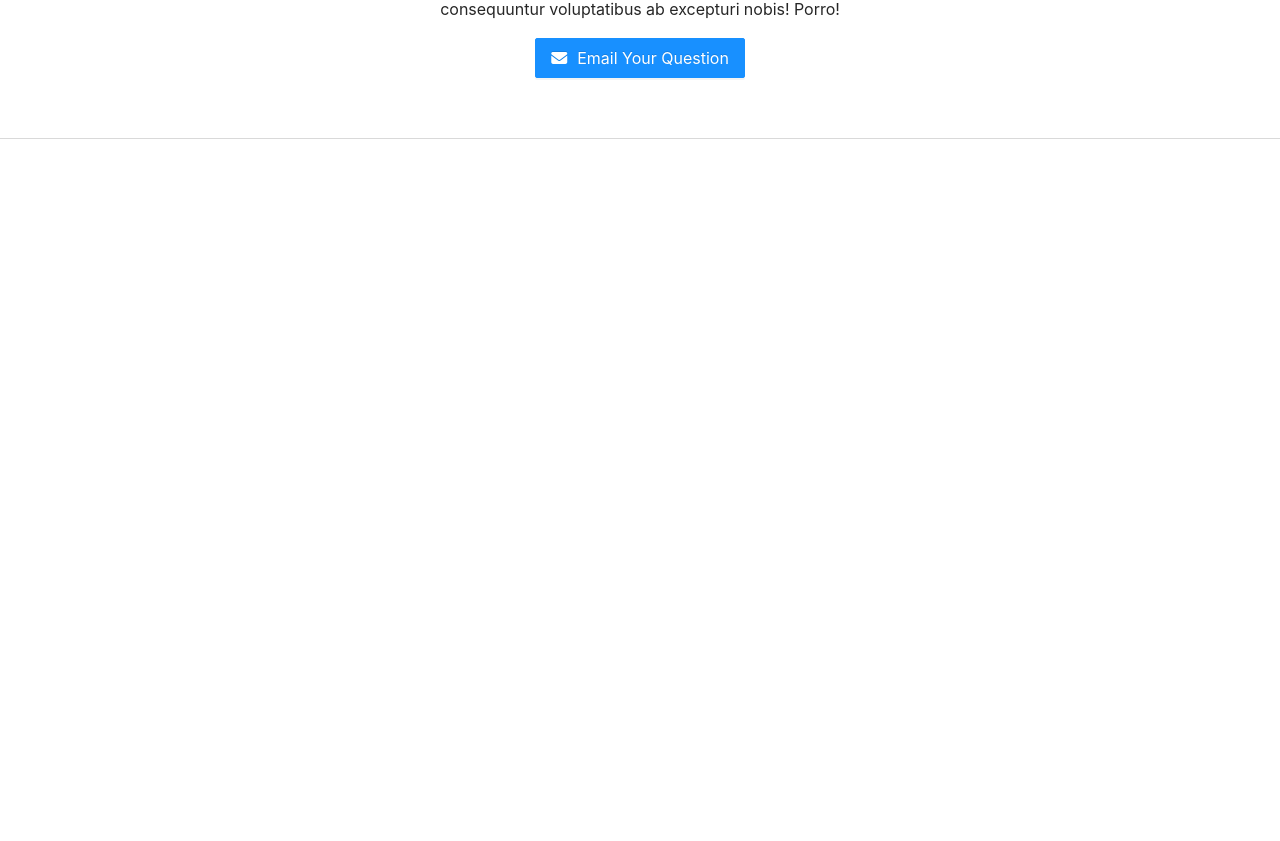
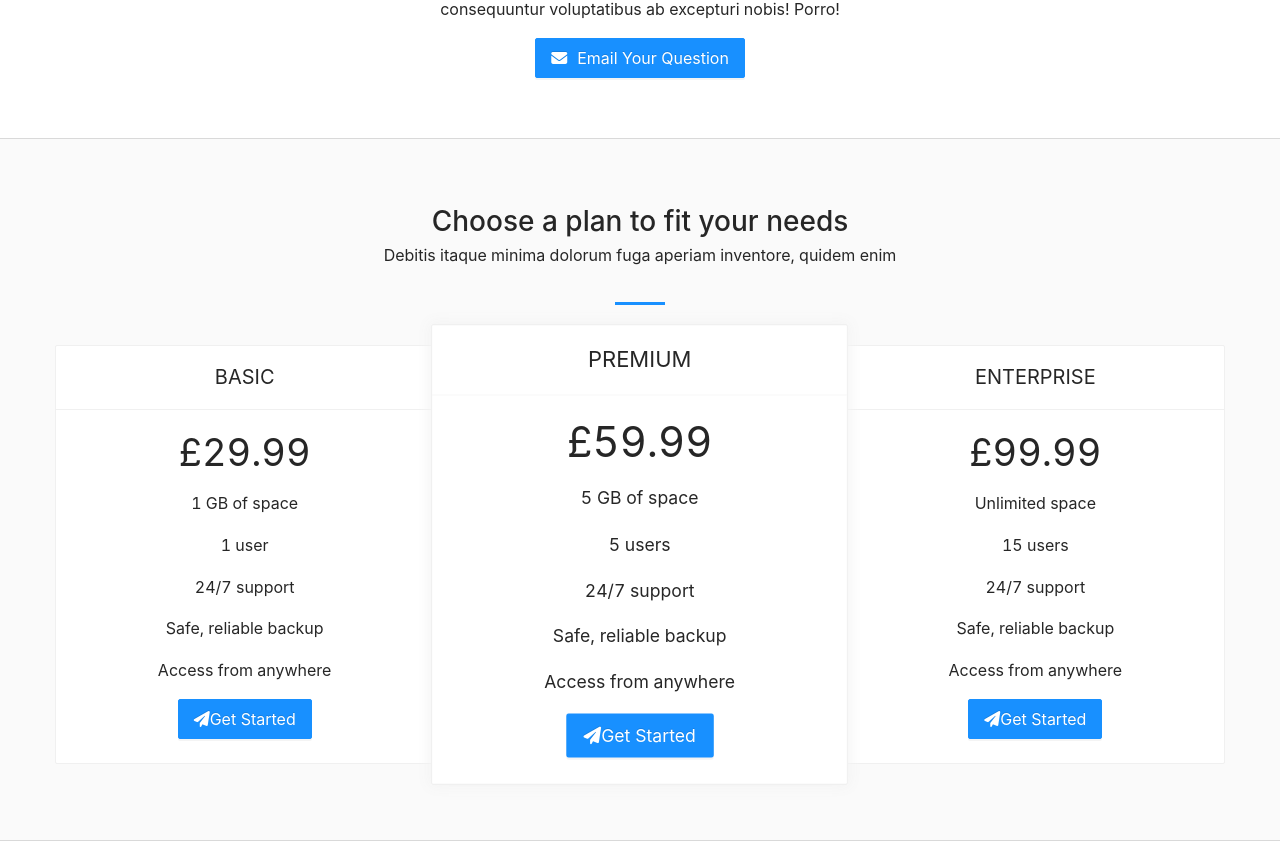
Before and after one commit to MRofiqulIlmi/ANTD_Learn_Bibek_yt, a React (Create React App) app: page / in a window 1280 px wide. Shown: the part 3316-4157 px from the top of the page. Before the commit the page ends 3455 px from the top, so only its background shows below. Built offline with nearby package versions, Linux system fonts and the light colour scheme.

Commit message:
list and card component

```diff
--- /dev/null
+++ b/src/components/home/pricing.js
@@ -0,0 +1,90 @@
+import React from "react";
+import {Card, List, Button} from "antd";
+
+
+const data = [
+    {
+        title: 'Basic',
+        content: [
+          {
+            price: '£29.99',
+            space: '1 GB of space',
+            user: '1 user',
+            support: '24/7 support',
+            backup: 'Safe, reliable backup',
+            access: 'Access from anywhere'
+          }
+        ]
+      },
+      {
+        title: 'Premium',
+        content: [
+          {
+            price: '£59.99',
+            space: '5 GB of space',
+            user: '5 users',
+            support: '24/7 support',
+            backup: 'Safe, reliable backup',
+            access: 'Access from anywhere'
+          }
+        ]
+      },
+      {
+        title: 'Enterprise',
+        content: [
+          {
+            price: '£99.99',
+            space: 'Unlimited space',
+            user: '15 users',
+            support: '24/7 support',
+            backup: 'Safe, reliable backup',
+            access: 'Access from anywhere'
+          }
+        ]
+      }
+  ];
+
+function AppPricing(){
+
+
+
+    return(
+        <div className="block pricingBlock bgGray">
+            <div className="container-fluid">
+                <div className="titleHolder">
+                    <h2>Choose a plan to fit your needs</h2>
+                    <p>Debitis itaque minima dolorum fuga aperiam inventore, quidem enim</p>
+                </div>
+                <List
+                grid={{
+                    gutter: 16,
+                    xs: 1,
+                    sm: 2,
+                    md: 4,
+                    lg: 4,
+                    xl: 3,
+                    xxl: 3
+                }}
+                dataSource={data}
+                renderItem={(item) => (
+                    <List.Item>
+                        <Card title={item.title}>
+                            <p className="large">{item.content[0].price}</p>
+                            <p>{item.content[0].space}</p>
+                            <p>{item.content[0].user}</p>
+                            <p>{item.content[0].support}</p>
+                            <p>{item.content[0].backup}</p>
+                            <p>{item.content[0].access}</p>
+                            <Button type="primary" size="large"><i className="fas fa-paper-plane"></i> Get Started</Button>
+                        </Card>
+                    </List.Item>
+
+                    )}
+
+                />
+            </div>
+        </div>
+    )
+}
+
+export default AppPricing;
--- a/src/views/home.js
+++ b/src/views/home.js
@@ -4,6 +4,8 @@
 import AppFeature from "../components/home/feature";
 import AppWorks from "../components/home/works";
 import AppFaq from "../components/home/faq";
+import AppPricing from "../components/home/pricing";
+
 
 
 function AppHome(){
@@ -14,6 +16,7 @@
             <AppFeature />
             <AppWorks />
             <AppFaq />
+            <AppPricing />
         </div>
     )
 }
```
